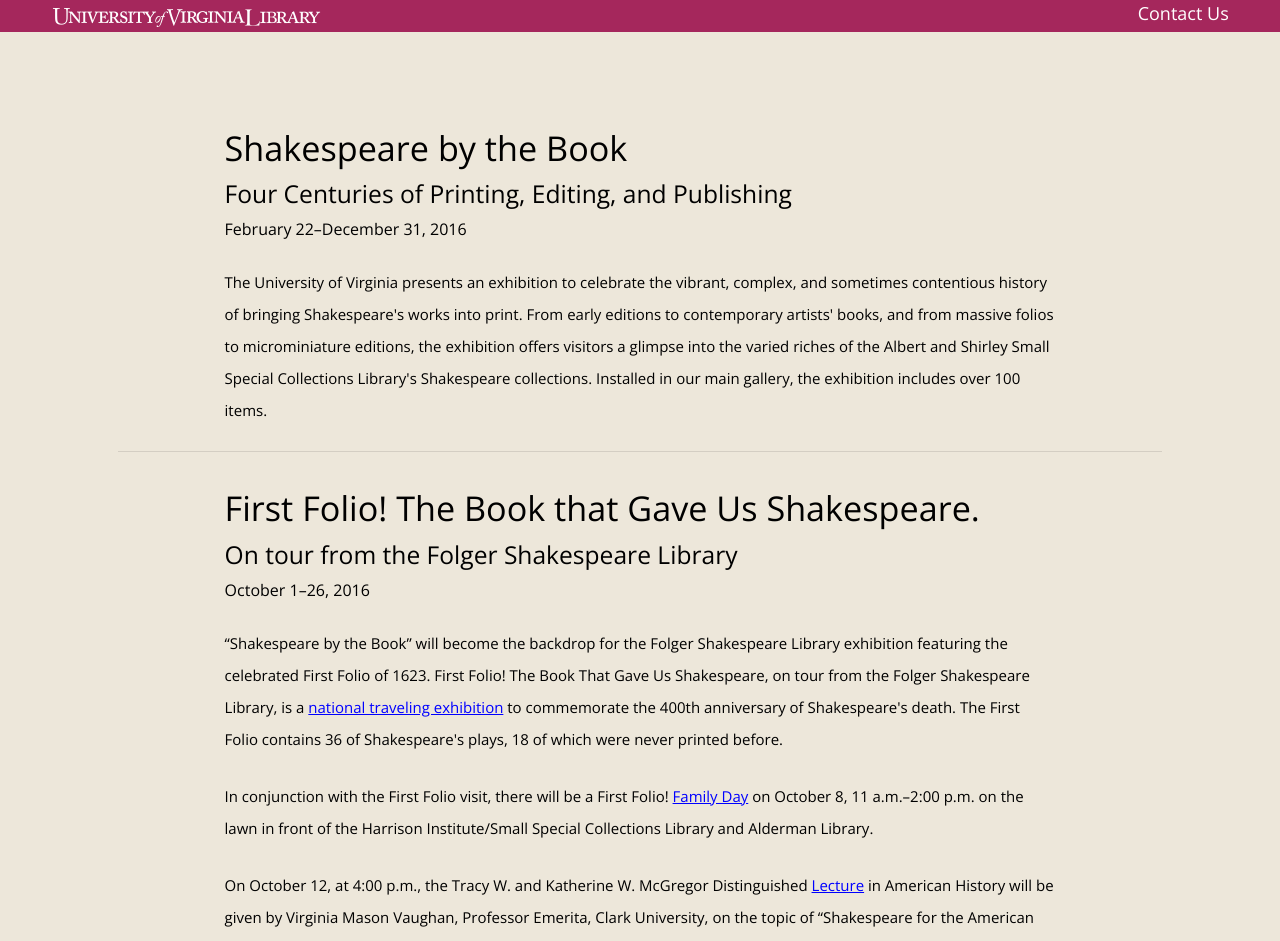
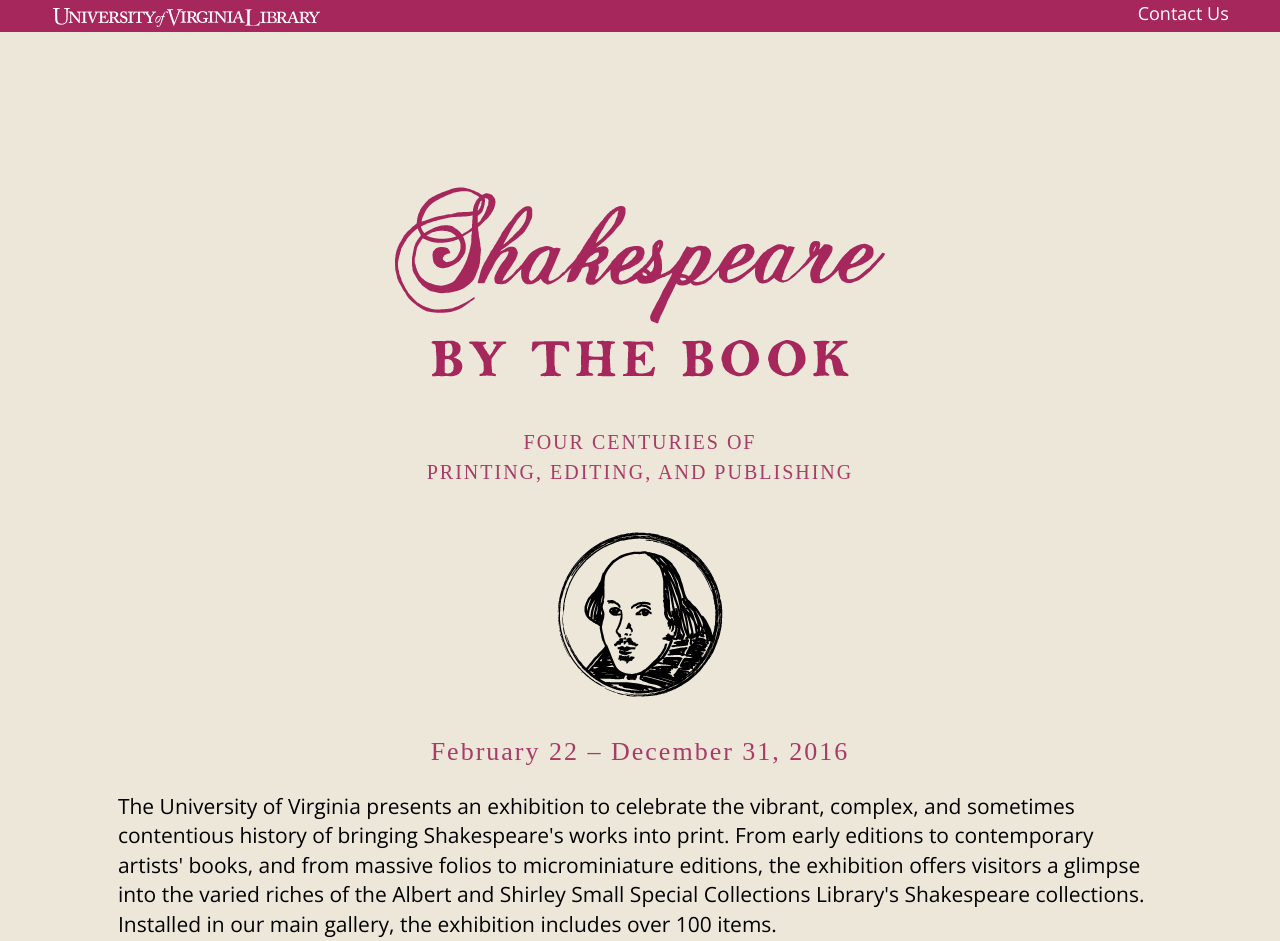
Before and after one commit to uvalib/shakespeare, a Jekyll site: the page built from index.html, in a window 1280 px wide. Shown: the top 941 px of the page. Built offline with Jekyll 4.4.1, drawn with Linux system fonts in a browser that asks for light colours; nearby versions of some CDN libraries; some of the changed text lies outside the part shown.

Commit message:
reverting shakespeare to post first folio

```diff
--- a/_sass/_shakespeare.scss
+++ b/_sass/_shakespeare.scss
@@ -147,6 +147,7 @@
 .exhibition-summary {
   font-size: 21px;
   line-height: 1.4;
+  padding-bottom: 50px !important;
 }
 
 .exhibition-detail {
--- a/index.html
+++ b/index.html
@@ -4,86 +4,36 @@
 ---
 
 <header class="banner">
-
   <div class="row">
-    <div class="col s10 offset-s1 m10 offset-m1 l8 offset-l2">
-      <h4>Shakespeare by the Book</h4>
-      <h5>Four Centuries of Printing, Editing, and Publishing</h5>
-      <p>February 22&ndash;December 31, 2016</p>
-      <p class="body-text">The University of Virginia presents an exhibition to celebrate the vibrant,
+    <div class="col s12">
+      <img class="logotype" src="/images/logo.png" alt="Shakespeare By The Book logo">
+      <h1 class="audible">Shakespeare by the Book</h1>
+    </div>
+  </div>
+  <div class="row">
+    <div class="col s12">
+      <p class="subtitle">Four Centuries of <br/>Printing, Editing, and Publishing</p>
+    </div>
+  </div>
+  <div class="row">
+    <div class="col s12">
+      <img class="will" src="/images/will.png" alt="Shakespeare profile line drawing">
+    </div>
+  </div>
+  <div class="row">
+    <div class="col s12">
+      <p class="date-title">February 22 &ndash; December 31, 2016</p>
+    </div>
+  </div>
+  <div class="row">
+    <div class="exhibition-summary col s10 offset-s1">
+      The University of Virginia presents an exhibition to celebrate the vibrant,
       complex, and sometimes contentious history of bringing Shakespeare's works
       into print. From early editions to contemporary artists' books, and from
       massive folios to microminiature editions, the exhibition offers visitors a
       glimpse into the varied riches of the Albert and Shirley Small Special
       Collections Library's Shakespeare collections. Installed in our main gallery,
-      the exhibition includes over 100 items.</p>
-    </div>
-  </div>
-
-  <div class="row">
-    <div class="col s10 offset-s1">
-      <div class="divider"></div>
-    </div>
-  </div>
-
-  <div class="row">
-    <div class="col s10 offset-s1 m10 offset-m1 l8 offset-l2">
-      <h4>First Folio! The Book that Gave Us Shakespeare.</h4>
-      <h5>On tour from the Folger Shakespeare Library</h5>
-      <p>October 1&ndash;26, 2016</p>
-      <p class="body-text">“Shakespeare by the Book” will become
-        the backdrop for the Folger Shakespeare Library
-        exhibition featuring the celebrated First Folio of 1623.
-        First Folio! The Book That Gave Us Shakespeare, on tour from the Folger Shakespeare Library, is a
-        <a href="//www.folger.edu/first-folio-tour">national traveling exhibition</a>
-        to commemorate the 400th anniversary of
-        Shakespeare's death. The First Folio contains 36 of Shakespeare's
-        plays, 18 of which were never printed before.
-      </p>
-      <p class="body-text">In conjunction with the First Folio visit, there will be a First Folio!
-        <a href="http://cal.lib.virginia.edu/event/2818931">Family Day</a> on October 8, 11 a.m.–2:00 p.m. on the lawn in front of the
-        Harrison Institute/Small Special Collections Library and Alderman Library.
-      </p>
-      <p class="body-text">On October 12, at 4:00 p.m., the Tracy W. and Katherine W. McGregor
-        Distinguished <a href="http://cal.lib.virginia.edu/event/2652122">Lecture</a>
-        in American History will be given by Virginia Mason Vaughan, Professor Emerita,
-        Clark University, on the topic of “Shakespeare for the American People,” in the
-        auditorium of the Albert and Shirley Small Special Collections Library.
-      </p>
-      <p class="body-text">
-        Also on Friday, Oct. 14, 4 pm; Sunday, Oct. 23, 2 pm; Tuesday, Oct. 25, 6 pm:
-        "Vigil for the Bard!" A performance "happening" directed by Assoc. Prof.
-        Kate Burke to be performed in the Small Library to honor Shakespeare's
-        corpus--both his body of work and the actual Folio holding his work.
-        Undergraduate and graduate students will be performing lightly staged
-        sonnets, monologues and the witches' scene from Macbeth.
-      </p>
-    </div>
-  </div>
-
-  <div class="row first-folio-tour">
-    <div class="card first-folio-tour-graphic col s10 offset-s1 m10 offset-m1 l3 offset-l2">
-      <div class="card-image">
-        <img class="responsive-img" src="{{ "/images/first-folio-card.png" | prepend: site.baseurl }}" alt="First Folio image of Will">
-      </div>
-    </div>
-    <div class="card first-folio-tour-text col s10 offset-s1 m10 offset-m1 l5">
-      <div class="card-content">
-        <h5 class="folio-card__title">First Folio Tour Stop</h5>
-        <p class="dates">
-          <strong>Dates:</strong> Oct 1&ndash;26, 2016
-        </p>
-        <p>
-          The First Folio of Shakespeare, published in 1623, is one of the most
-          famous books in the world—and for good reason. Published seven years
-          after Shakespeare's death, the First Folio was the first collected edition
-          of William Shakespeare's plays. Shakespeare's fellow actors John Heminge
-          and Henry Condell put together the text of the First Folio.
-        </p>
-        <div class="card-action">
-          <a class="exhibit-link" href="http://www.folger.edu/first-folio-tour/" aria-label="Learn more about the First Folio tour">Folger Shakespeare Library</a>
-        </div>
-      </div>
+      the exhibition includes over 100 items.
     </div>
   </div>
 </header>
@@ -93,7 +43,7 @@
     <div class="col s12 m6 l4">
       <div class="card">
         <div class="card-image">
-            <img class="responsive-img" src="{{ "/images/highlights-special-collections.jpg" | prepend: site.baseurl }}" alt="Harrison/Small building exterior">
+          <img class="responsive-img" src="/images/highlights-special-collections.jpg" alt="Harrison/Small building exterior">
           <span class="card-title">Visit the Exhibition</span>
         </div>
         <div class="card-content">
@@ -129,7 +79,7 @@
     <div class="col s12 m6 l4">
       <div class="card">
         <div class="card-image">
-            <img class="responsive-img" src="{{ "/images/highlights-exhibit.jpg" | prepend: site.baseurl }}" alt="Exhibit items in Harrison North Gallery">
+          <img class="responsive-img" src="http://shakespeare.lib.virginia.edu/images/highlights-exhibit.jpg" alt="Exhibit items in Harrison North Gallery">
           <span class="card-title">Schedule a Group Tour</span>
         </div>
         <div class="card-content">
@@ -148,7 +98,7 @@
     <div class="col s12 m6 offset-m3 l4">
       <div class="card">
         <div class="card-image">
-            <img class="responsive-img" src="{{ "/images/highlights-hamlet.jpg" | prepend: site.baseurl }}" alt="Miniature book of Hamlet">
+          <img class="responsive-img" src="/images/highlights-hamlet.jpg" alt="Miniature book of Hamlet">
           <span class="card-title">Gallery Highlights</span>
         </div>
         <div class="card-content">
```
Also changed, not shown: other parts of index.html (+2 -2 lines). Lines whose indentation alone changed are shown as unchanged.
